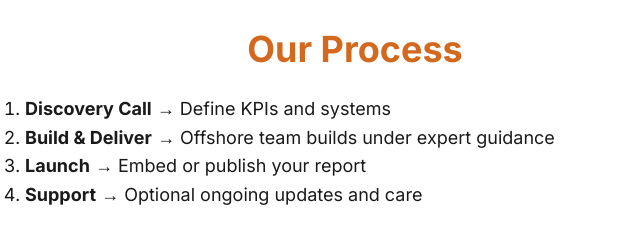
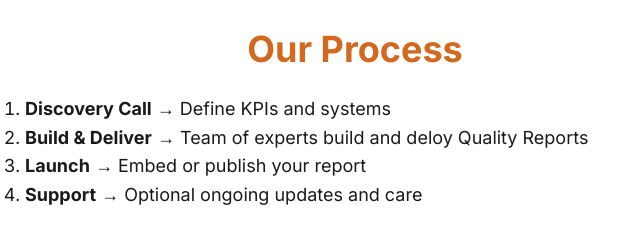
Before and after one commit to ApexInsightUser/ApexInsights---PowerBI---Reporting---Public-, a plain HTML site: page index.html in a window 1280 px wide. Shown: the part 2946-3180 px from the top of the page, 285-925 px from the left. Drawn offline with Linux system fonts and the light colour scheme.

Commit message:
Update index.html

```diff
--- a/index.html
+++ b/index.html
@@ -218,7 +218,7 @@
     <h2 class="section-title">Our Process</h2>
     <ol>
       <li><strong>Discovery Call</strong> → Define KPIs and systems</li>
-      <li><strong>Build & Deliver</strong> → Offshore team builds under expert guidance</li>
+      <li><strong>Build & Deliver</strong> → Team of experts build and deloy Quality Reports</li>
       <li><strong>Launch</strong> → Embed or publish your report</li>
       <li><strong>Support</strong> → Optional ongoing updates and care</li>
     </ol>
```
